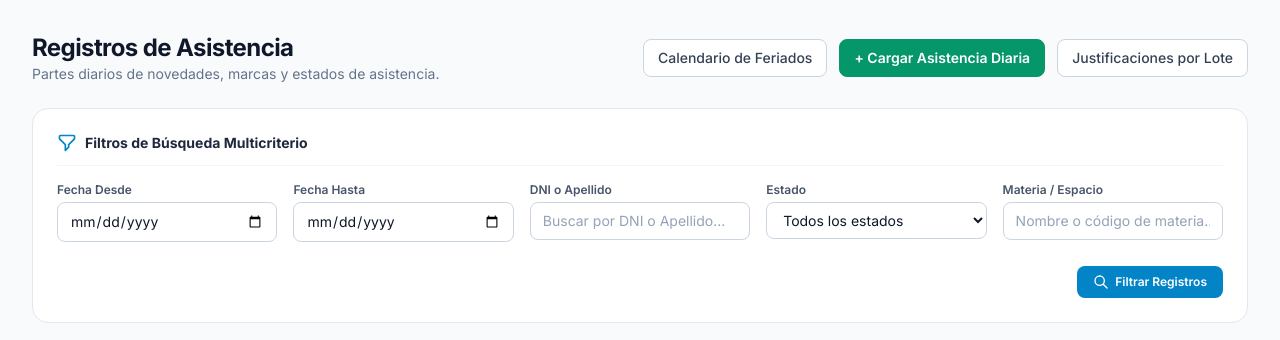
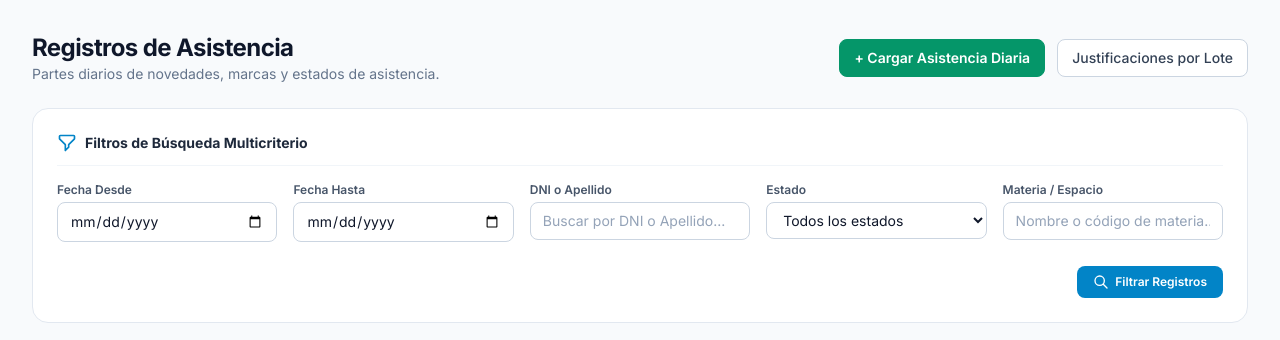
Before and after one commit to NeumannMaxii/zunin, a Django app: page /asistencia/ in a window 1280 px wide. Shown: the part 94-434 px from the top of the page. Run offline with Django 5.2, Linux system fonts and the light colour scheme; the visitor is signed in with stand-in values (Sample User, id 1); data that the repository does not hold is empty; some libraries are stand-ins or nearby versions.

Commit message:
refactor(asistencia): retirar acceso redundante a calendario de feriados en registros

```diff
--- a/apps/asistencia/templates/asistencia/asistencia_list.html
+++ b/apps/asistencia/templates/asistencia/asistencia_list.html
@@ -11,9 +11,6 @@
             <p class="text-sm text-slate-500">Partes diarios de novedades, marcas y estados de asistencia.</p>
         </div>
         <div class="flex items-center space-x-3">
-            <a href="{% url 'asistencia:feriado_list' %}" class="inline-flex items-center px-3.5 py-2 border border-slate-300 shadow-xs text-sm font-medium rounded-lg text-slate-700 bg-white hover:bg-slate-50 transition-colors">
-                Calendario de Feriados
-            </a>
             {% if user|puede_gestionar_asistencia %}
             <a href="{% url 'asistencia:asistencia_diaria' %}" class="inline-flex items-center px-3.5 py-2 border border-emerald-600 shadow-xs text-sm font-semibold rounded-lg text-white bg-emerald-600 hover:bg-emerald-700 transition-colors">
                 + Cargar Asistencia Diaria
```
